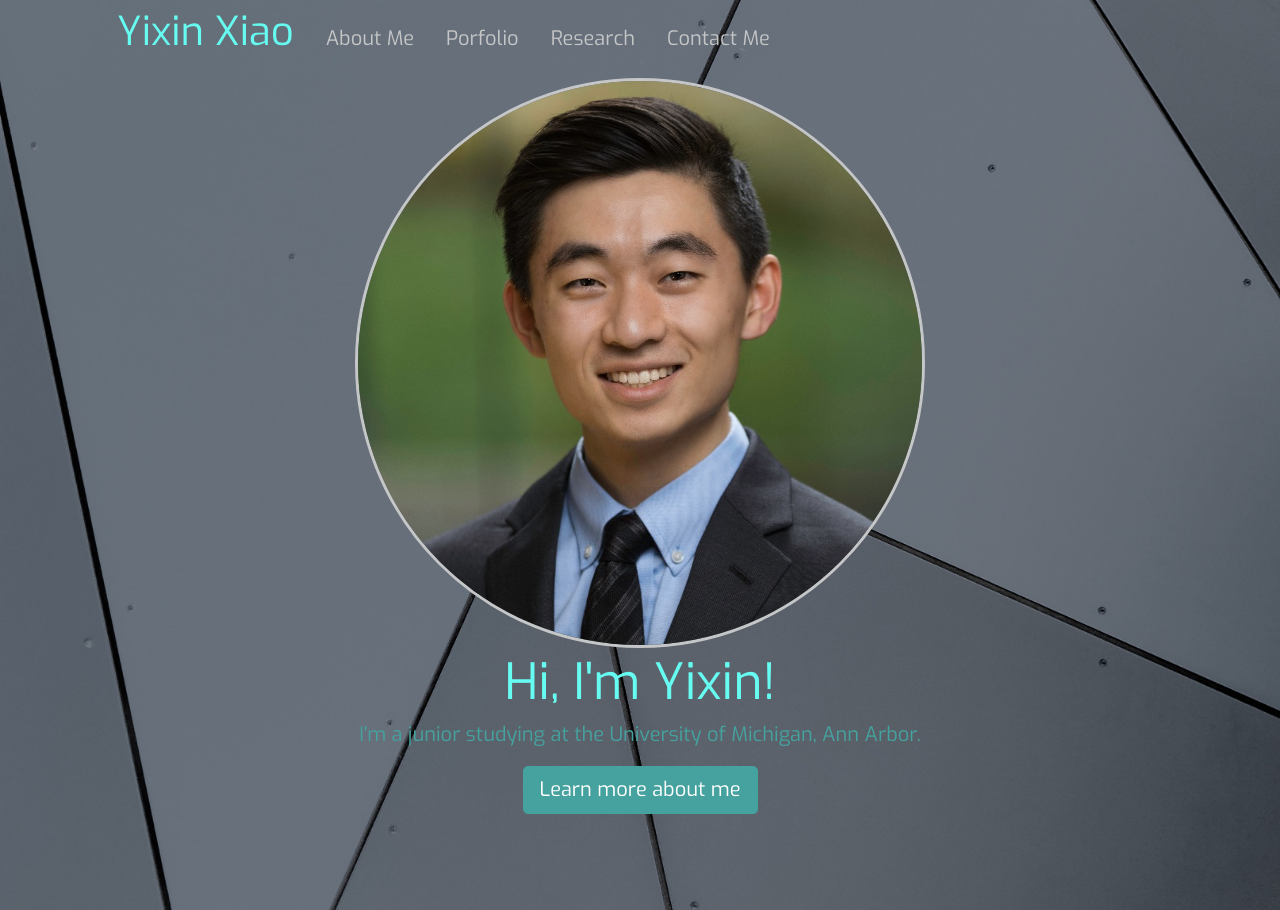
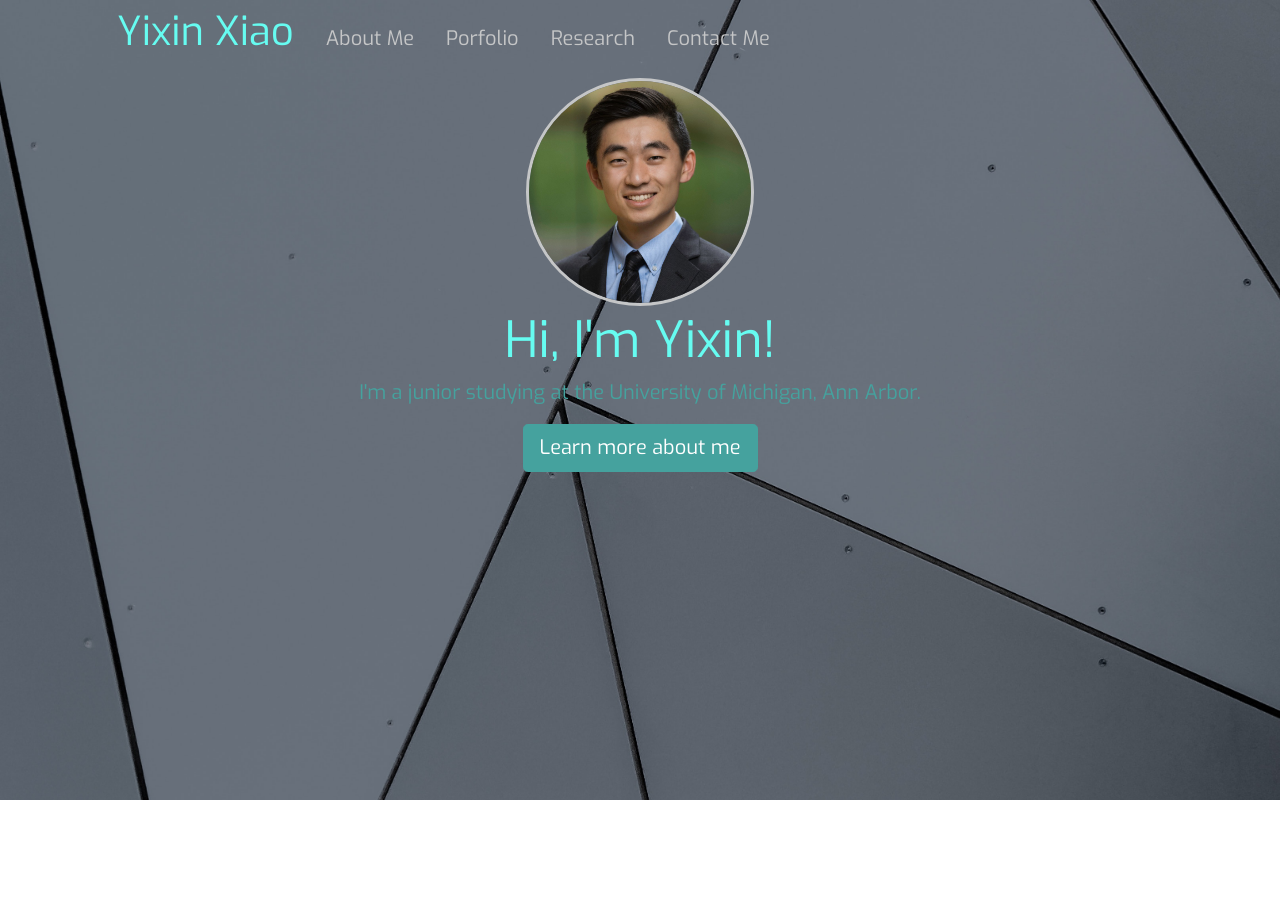
Before and after one commit to yixinxiao7/site, a React (Create React App) app: page / in a window 1280 px wide. After the commit the page ends 800 px from the top, so only its background shows below. Built offline with nearby package versions, Linux system fonts and the light colour scheme.

Commit message:
fixed surprise

```diff
--- a/src/pages/404.jsx
+++ b/src/pages/404.jsx
@@ -6,7 +6,7 @@ const NotFound = () => {
         <div className="color">
             <h3> 404: NOT FOUND</h3>
             <p className="bigger-text">but here's a cute picture of a corgi :)</p>
-            <img src={DOGGO} className="image-resize"/>
+            <img src={DOGGO} className="picture-resize"/>
         </div>
     );
 }
--- a/src/pages/css/404.css
+++ b/src/pages/css/404.css
@@ -1,4 +1,4 @@
-.image-resize{
+.picture-resize{
     width:50%;
 }
 .bigger-text{
--- a/src/pages/css/home_page.css
+++ b/src/pages/css/home_page.css
@@ -15,7 +15,6 @@
 
 .image-resize{
     width:20%;
-    height: auto;
 }
 
 .image-decorate{
```
